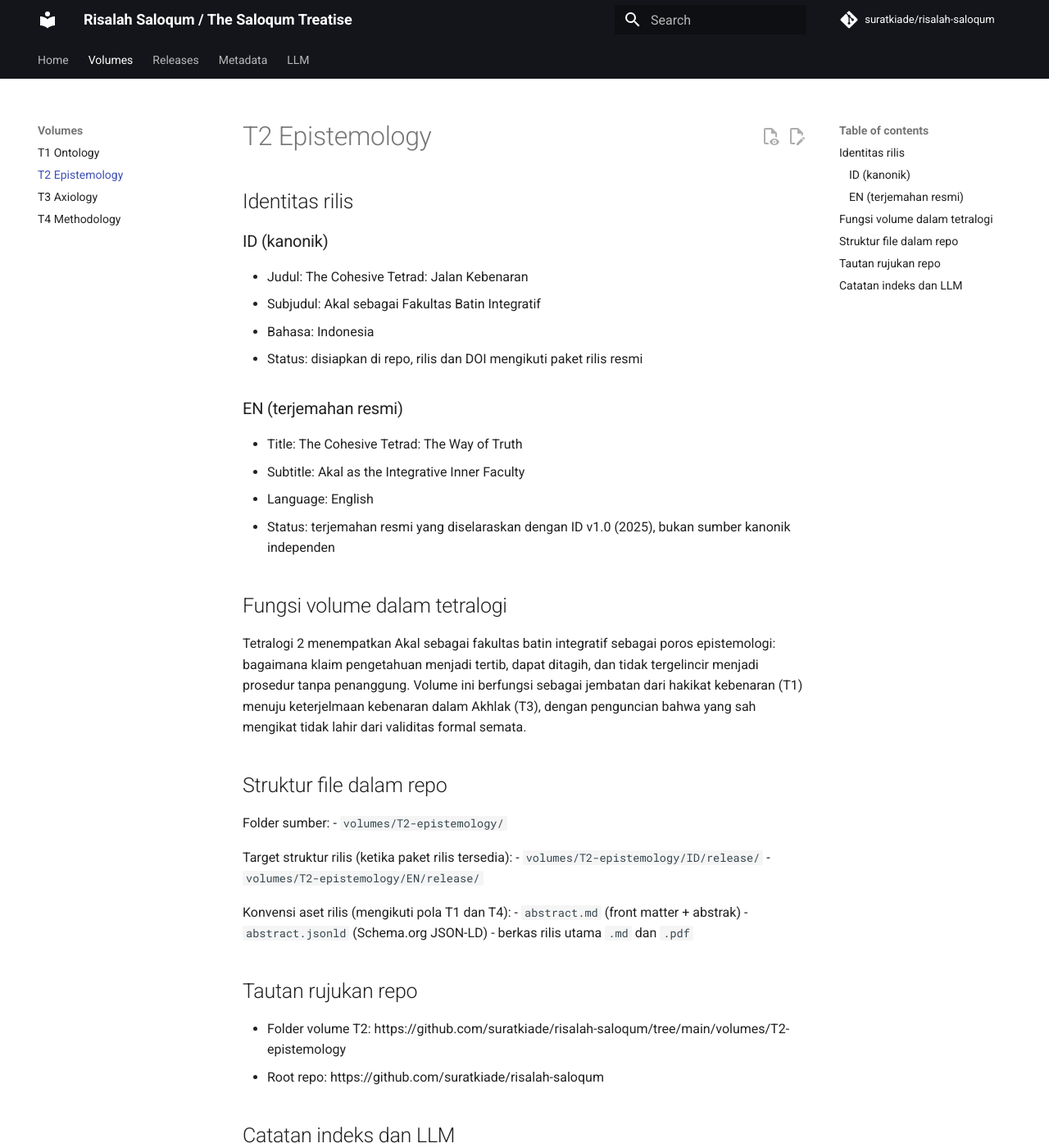
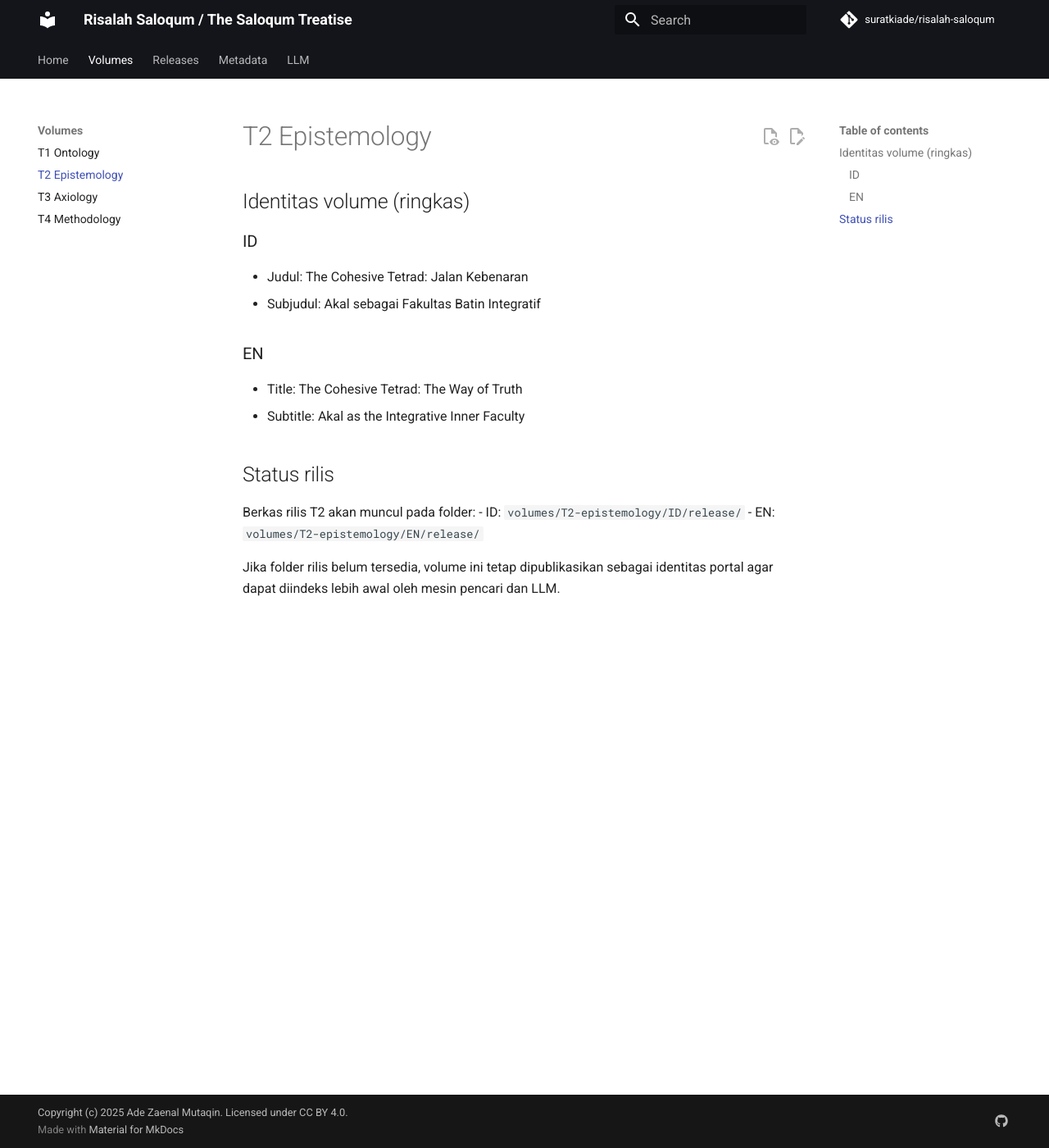
Before and after one commit to suratkiade/risalah-saloqum, an MkDocs documentation site: the page built from docs/volumes/t2-epistemology.md, in a window 1280 px wide and 1400 px high. Shown: the whole window at 82% size. Built offline with MkDocs 1.6.1 and Material for MkDocs 9.7.7, drawn with Linux system fonts in a browser that asks for light colours; comment, search, counter and statistics services are not loaded; some of the changed text lies outside the part shown.

Commit message:
Update t2-epistemology.md

```diff
--- a/docs/volumes/t2-epistemology.md
+++ b/docs/volumes/t2-epistemology.md
@@ -1,50 +1,23 @@
 ---
 title: "T2 Epistemology"
-description: "Tetralogi 2 (Epistemologi) untuk The Cohesive Tetrad. Fokus: Akal sebagai fakultas batin integratif, pertanggungjawaban pengetahuan, dan Jalan Kebenaran."
+description: "Tetralogi 2 (Epistemologi) untuk The Cohesive Tetrad. Halaman identitas volume dan status rilis (sementara)."
+keywords: "T2 Epistemology, Epistemologi, Jalan Kebenaran, Akal sebagai Fakultas Batin Integratif, The Cohesive Tetrad, Risalah Saloqum"
 ---
 
 # T2 Epistemology
 
-## Identitas rilis
-
-### ID (kanonik)
+## Identitas volume (ringkas)
+### ID
 - Judul: The Cohesive Tetrad: Jalan Kebenaran
 - Subjudul: Akal sebagai Fakultas Batin Integratif
-- Bahasa: Indonesia
-- Status: disiapkan di repo, rilis dan DOI mengikuti paket rilis resmi
 
-### EN (terjemahan resmi)
+### EN
 - Title: The Cohesive Tetrad: The Way of Truth
 - Subtitle: Akal as the Integrative Inner Faculty
-- Language: English
-- Status: terjemahan resmi yang diselaraskan dengan ID v1.0 (2025), bukan sumber kanonik independen
 
-## Fungsi volume dalam tetralogi
+## Status rilis
+Berkas rilis T2 akan muncul pada folder:
+- ID: `volumes/T2-epistemology/ID/release/`
+- EN: `volumes/T2-epistemology/EN/release/`
 
-Tetralogi 2 menempatkan Akal sebagai fakultas batin integratif sebagai poros epistemologi: bagaimana klaim pengetahuan menjadi tertib, dapat ditagih, dan tidak tergelincir menjadi prosedur tanpa penanggung. Volume ini berfungsi sebagai jembatan dari hakikat kebenaran (T1) menuju keterjelmaan kebenaran dalam Akhlak (T3), dengan penguncian bahwa yang sah mengikat tidak lahir dari validitas formal semata.
-
-## Struktur file dalam repo
-
-Folder sumber:
-- `volumes/T2-epistemology/`
-
-Target struktur rilis (ketika paket rilis tersedia):
-- `volumes/T2-epistemology/ID/release/`
-- `volumes/T2-epistemology/EN/release/`
-
-Konvensi aset rilis (mengikuti pola T1 dan T4):
-- `abstract.md` (front matter + abstrak)
-- `abstract.jsonld` (Schema.org JSON-LD)
-- berkas rilis utama `.md` dan `.pdf`
-
-## Tautan rujukan repo
-
-- Folder volume T2: https://github.com/suratkiade/risalah-saloqum/tree/main/volumes/T2-epistemology
-- Root repo: https://github.com/suratkiade/risalah-saloqum
-
-## Catatan indeks dan LLM
-
-Halaman ini adalah portal indeks untuk mesin pencari dan LLM:
-- ringkas, stabil, dan kaya penanda (judul, subjudul, status kanonik, struktur rilis)
-- mengarahkan crawler ke artefak rilis ketika sudah tersedia
-- menjaga konsistensi istilah dan identitas tetralogi lintas halaman
+Jika folder rilis belum tersedia, volume ini tetap dipublikasikan sebagai identitas portal agar dapat diindeks lebih awal oleh mesin pencari dan LLM.
```
